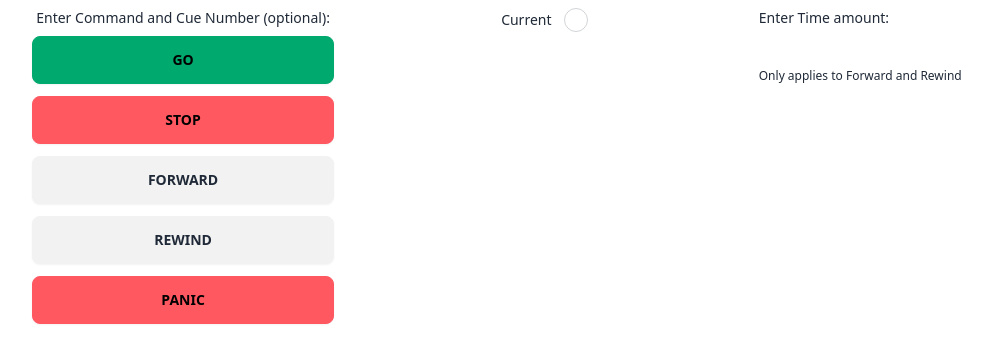
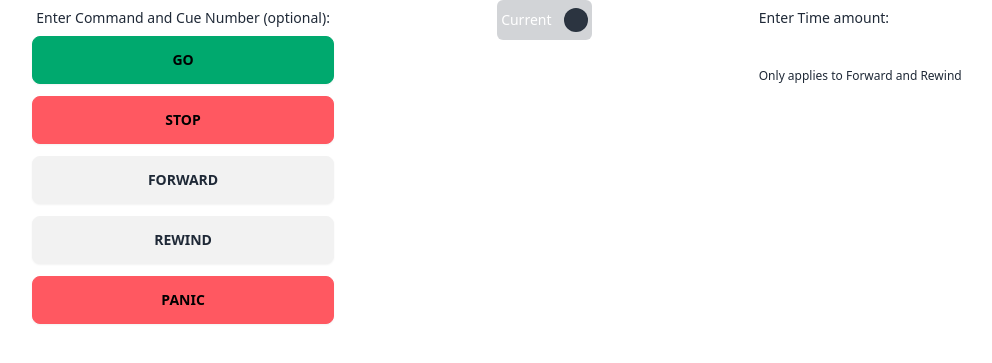
Before and after one commit to HeckerWithAHat/MyOSC, a Flask app: page /console in a window 1280 px wide. Shown: the top 363 px of the page, without its empty margins (131-1123 px from the left). Run offline with Flask 3, Linux system fonts and the light colour scheme; data that the repository does not hold is empty; parts of the project's set-up code (start-up, migrations or seed data) failed here and were passed over; some libraries are stand-ins or nearby versions.

Commit message:
Update console.html
added progress bars to the bg of the radio buttons

```diff
--- a/templates/console.html
+++ b/templates/console.html
@@ -29,14 +29,23 @@
                 </div>
             </div>
             <div class="flex flex-col" id="songlist">
-                <label class="label cursor-pointer flex space-x-3">
-                    <span class="label-text">Current</span>
-                    <input
-                        type="radio"
-                        name="songlistradios"
-                        class="radio"
-                        id="current" />
-                </label>
+                <div class="relative items-start">
+                    <progress
+                        class="progress progress-primary absolute w-full h-full rounded-md z-0"
+                        value="0"
+                        max="100"></progress>
+                    <label
+                        class="label cursor-pointer flex space-x-3 items-center z-10">
+                        <span class="label-text text-white z-10"
+                            >Current</span
+                        >
+                        <input
+                            type="radio"
+                            name="songlistradios"
+                            class="radio bg-neutral z-10"
+                            id="current" />
+                    </label>
+                </div>
             </div>
             <div>
                 <div class="label">
@@ -63,10 +72,19 @@
                 result.data.forEach((element) => {
                     document.getElementById("songlist").appendChild(
                         parser.parseFromString(
-                            `<label class="label cursor-pointer flex space-x-3">
-                                <span class="label-text">${element[1]}</span>
-                                <input type="radio" name="songlistradios" class="radio" id="${element[0]}"/>
-                            </label>`,
+                            `<div class="relative items-start">
+                                <progress
+                                    class="progress progress-primary absolute w-full h-full rounded-md z-0" value="0" max="100"></progress>
+                                <label
+                                    class="label cursor-pointer flex space-x-3 items-center z-10">
+                                    <span class="label-text text-white z-10">${element[1]}</span>
+                                    <input
+                                        type="radio"
+                                        name="songlistradios"
+                                        class="radio bg-neutral z-10"
+                                        id="${element[0]}" />
+                                </label>
+                            </div>`,
                             "text/html"
                         ).documentElement
                     );
```
